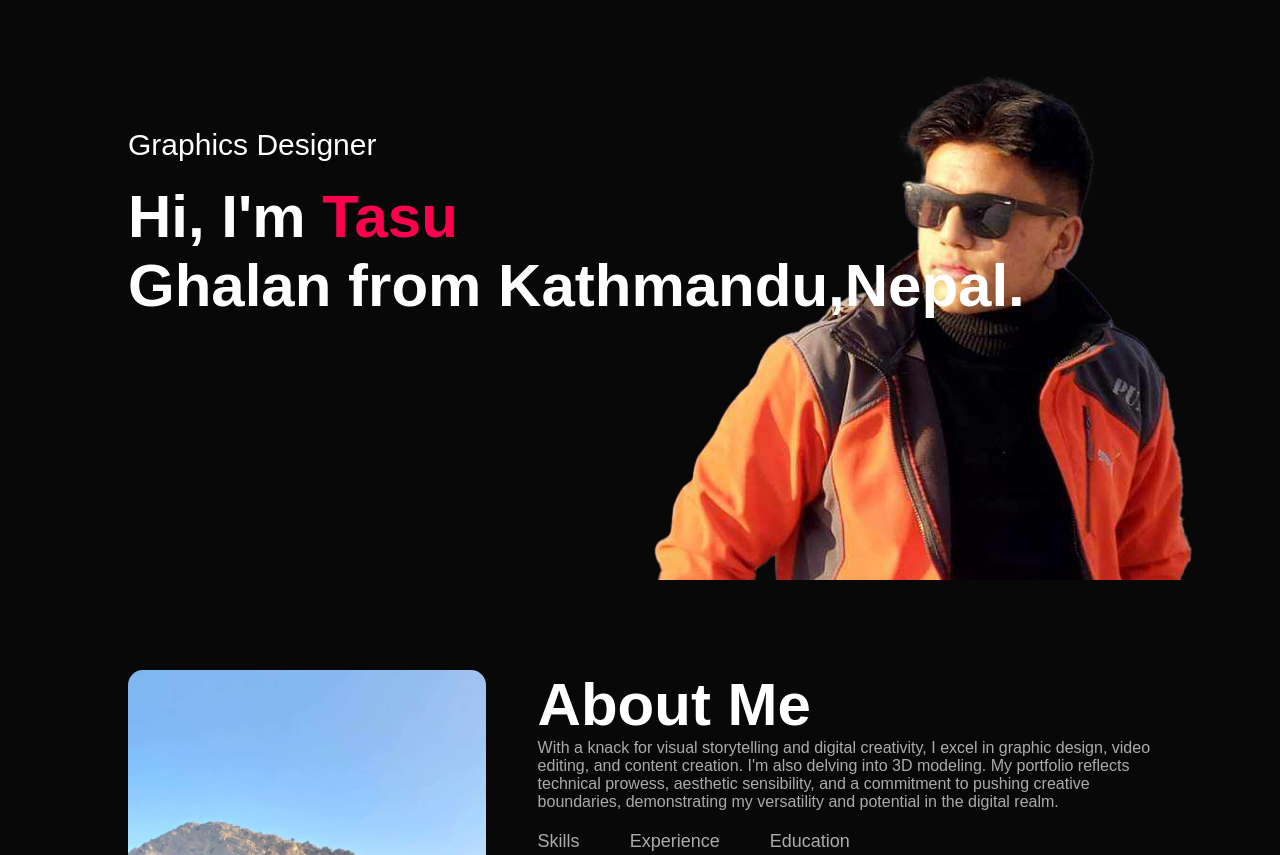
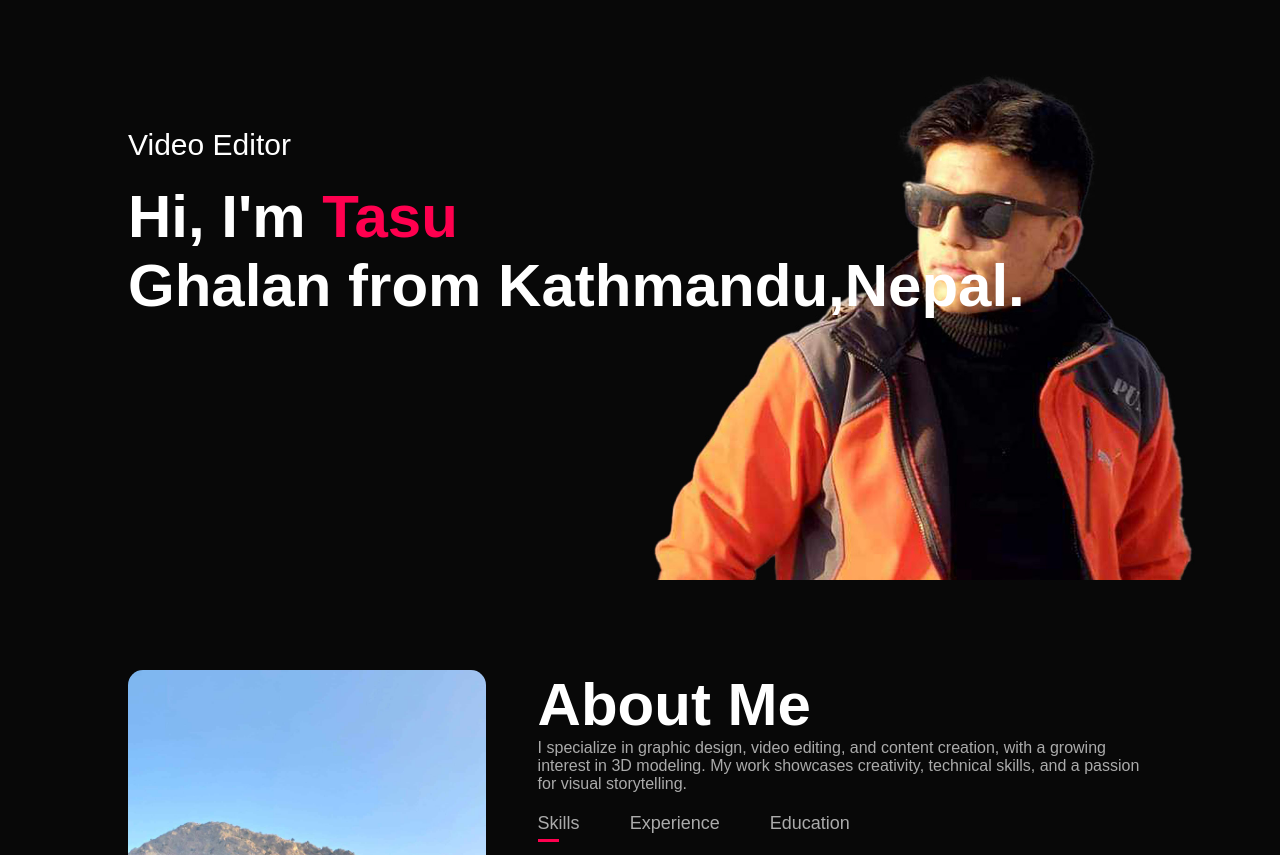
Before and after one commit to Tasu07/Portf, a plain HTML site: page index.html in a window 1280 px wide. Shown: the part 220-1075 px from the top of the page. Drawn offline with Linux system fonts and the light colour scheme.

Commit message:
Update index.html

```diff
--- a/index.html
+++ b/index.html
@@ -25,7 +25,7 @@
             <i class="fas fa-bars"  onclick="openmenu()"></i>
         </nav>
         <div class="header-text">
-        <p>Graphics Designer</p>
+        <p>Video Editor</p>
         <h1>Hi, I'm <span>Tasu</span><br>Ghalan from Kathmandu,Nepal.</h1>
     </div>
     </div>
@@ -42,11 +42,10 @@
             <div class="about-col-2">
                 <h1 class="sub-title">About Me</h1>
                 <p>
-                    With a knack for visual storytelling and digital creativity,
-                    I excel in graphic design, video editing, and content creation.
-                    I'm also delving into 3D modeling.
-                    My portfolio reflects technical prowess, aesthetic sensibility,
-                    and a commitment to pushing creative boundaries, demonstrating my versatility and potential in the digital realm.</p>
+                   I specialize in graphic design, video editing,
+                    and content creation, with a growing interest
+                    in 3D modeling. My work showcases creativity,
+                    technical skills, and a passion for visual storytelling.</p>
                  <div class="tab-titles">
                     <p class="tab-links active-link" onclick="opentab('skills')">Skills</p>
                     <p class="tab-links" onclick="opentab('experience')">Experience</p>
@@ -61,7 +60,7 @@
                  </div>
                  <div class="tab-contents" id="experience">
                     <ul>
-                        <li><span>2023 - 2024</span></li>Video Editing Intern at Jazz Production</li>
+                        <li><span>2023 - 2024</span></li>Video Editor cum videographer intern at Jazz Production</li>
                         <li><span>2023 - 2023</span></li>Graphics designing at Asan Bazaar,Mobiles & Remit</li>
                         <li><span>2022 - 2023</span></li>Video Editor at Gharbaar realtors</li>
                         <li><span>2021 - 2022</span></li>Online Marketing Manager at Shein Nepal</li>
@@ -96,9 +95,9 @@
                 <i class="fa-brands fa-unity"></i>
                 <h2>3D Modelling</h2>
                 <p>
-                    I offer my expertise in 3D modeling and indie game design services.
-                    Whether you're in need of intricate 3D models or seeking to bring your indie game vision to life,
-                    I'm here to help. </p>
+                    I create 3D models and design indie game assets.
+                    If you need simple 3D models or help with your indie game,
+                    I can make an ad for you </p>
                     <a href="#">Learn more</a>
             </div>
             <div>
```
